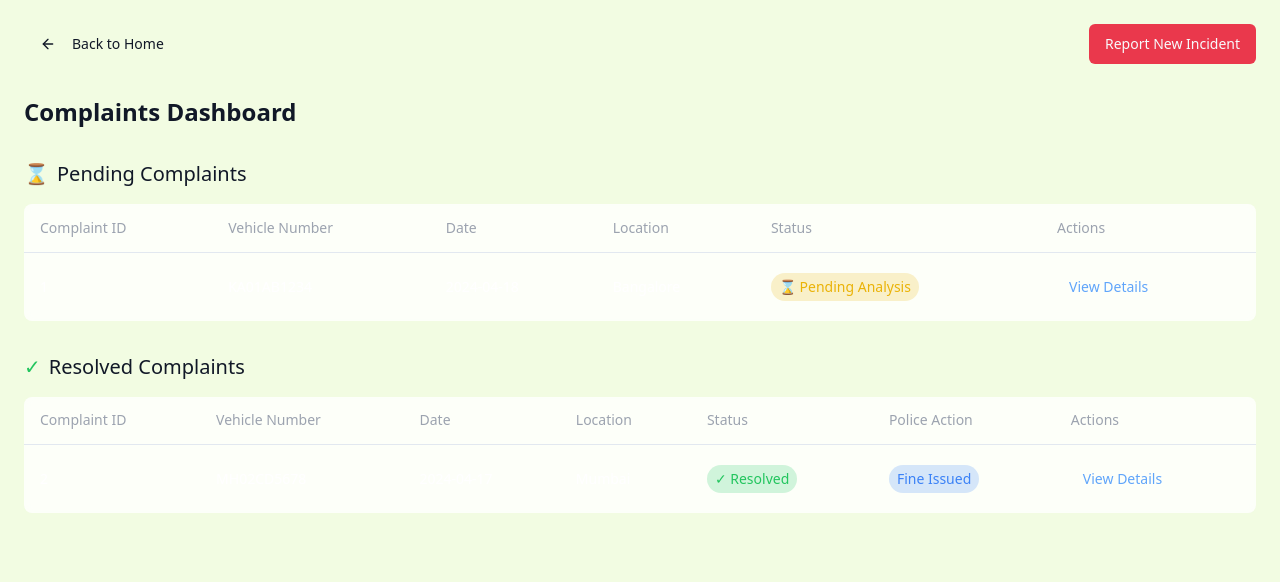
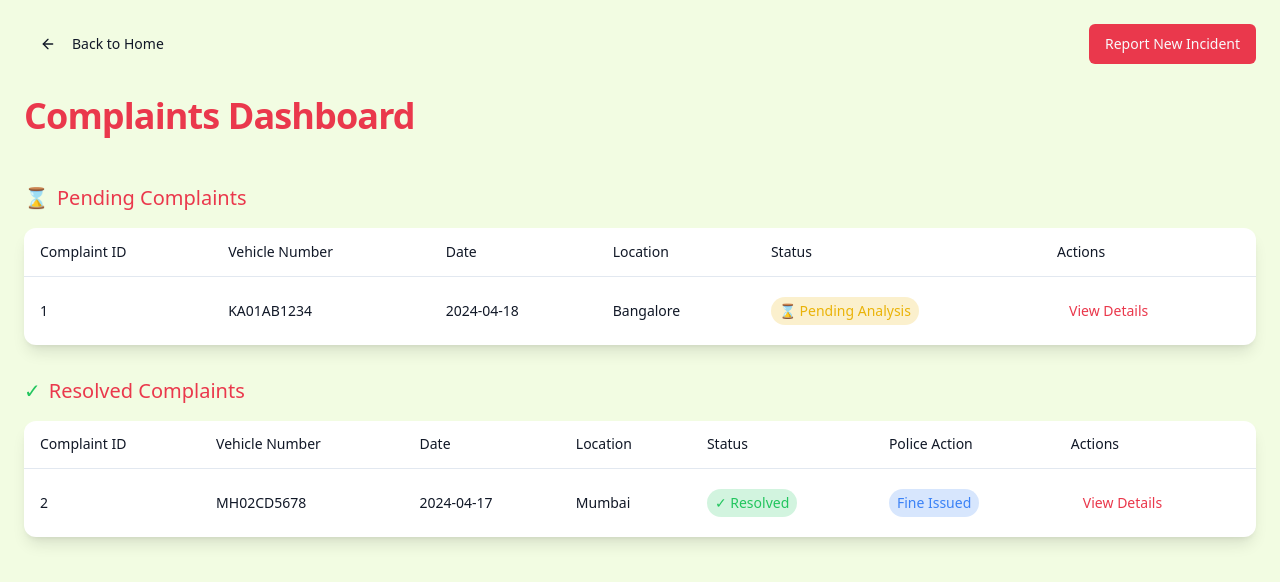
Before and after one commit to vibhu20054/RashDrive_Ai, a React (Vite) app: page /view-cases in a window 1280 px wide. Shown: the top 582 px of the page. Built offline with nearby package versions, Linux system fonts and the light colour scheme.

Commit message:
Fix: Improve View Cases page visibility
Adjust the View Cases page to improve text visibility.

```diff
--- a/src/pages/ViewCases.tsx
+++ b/src/pages/ViewCases.tsx
@@ -1,3 +1,4 @@
+
 import { ArrowLeft } from "lucide-react";
 import { Button } from "@/components/ui/button";
 import { Link } from "react-router-dom";
@@ -26,39 +27,41 @@ const ViewCases = () => {
           </Button>
         </div>
 
-        <h1 className="text-2xl font-bold text-gray-900 mb-8">Complaints Dashboard</h1>
+        <h1 className="text-4xl font-bold text-[#ea384c] mb-12 tracking-tight">
+          Complaints Dashboard
+        </h1>
 
         <div className="space-y-8">
           <div>
-            <h2 className="text-xl text-gray-900 mb-4 flex items-center gap-2">
+            <h2 className="text-xl text-[#ea384c] mb-4 flex items-center gap-2">
               <span className="text-yellow-500">⌛</span>
               Pending Complaints
             </h2>
-            <div className="bg-white/80 backdrop-blur-sm rounded-lg overflow-hidden">
+            <div className="bg-white rounded-xl shadow-lg overflow-hidden">
               <Table>
                 <TableHeader>
                   <TableRow>
-                    <TableHead className="text-gray-400">Complaint ID</TableHead>
-                    <TableHead className="text-gray-400">Vehicle Number</TableHead>
-                    <TableHead className="text-gray-400">Date</TableHead>
-                    <TableHead className="text-gray-400">Location</TableHead>
-                    <TableHead className="text-gray-400">Status</TableHead>
-                    <TableHead className="text-gray-400">Actions</TableHead>
+                    <TableHead className="text-gray-900">Complaint ID</TableHead>
+                    <TableHead className="text-gray-900">Vehicle Number</TableHead>
+                    <TableHead className="text-gray-900">Date</TableHead>
+                    <TableHead className="text-gray-900">Location</TableHead>
+                    <TableHead className="text-gray-900">Status</TableHead>
+                    <TableHead className="text-gray-900">Actions</TableHead>
                   </TableRow>
                 </TableHeader>
                 <TableBody>
                   <TableRow>
-                    <TableCell className="text-white">1</TableCell>
-                    <TableCell className="text-white">KA01AB1234</TableCell>
-                    <TableCell className="text-white">2024-04-18</TableCell>
-                    <TableCell className="text-white">Bangalore</TableCell>
+                    <TableCell className="text-gray-900">1</TableCell>
+                    <TableCell className="text-gray-900">KA01AB1234</TableCell>
+                    <TableCell className="text-gray-900">2024-04-18</TableCell>
+                    <TableCell className="text-gray-900">Bangalore</TableCell>
                     <TableCell>
                       <span className="inline-flex items-center px-2 py-1 rounded-full text-sm bg-yellow-500/20 text-yellow-500">
                         ⌛ Pending Analysis
                       </span>
                     </TableCell>
                     <TableCell>
-                      <Button variant="ghost" size="sm" className="text-blue-400 hover:text-blue-500">
+                      <Button variant="ghost" size="sm" className="text-[#ea384c] hover:text-[#ea384c]/90">
                         View Details
                       </Button>
                     </TableCell>
@@ -69,29 +72,29 @@ const ViewCases = () => {
           </div>
 
           <div>
-            <h2 className="text-xl text-gray-900 mb-4 flex items-center gap-2">
+            <h2 className="text-xl text-[#ea384c] mb-4 flex items-center gap-2">
               <span className="text-green-500">✓</span>
               Resolved Complaints
             </h2>
-            <div className="bg-white/80 backdrop-blur-sm rounded-lg overflow-hidden">
+            <div className="bg-white rounded-xl shadow-lg overflow-hidden">
               <Table>
                 <TableHeader>
                   <TableRow>
-                    <TableHead className="text-gray-400">Complaint ID</TableHead>
-                    <TableHead className="text-gray-400">Vehicle Number</TableHead>
-                    <TableHead className="text-gray-400">Date</TableHead>
-                    <TableHead className="text-gray-400">Location</TableHead>
-                    <TableHead className="text-gray-400">Status</TableHead>
-                    <TableHead className="text-gray-400">Police Action</TableHead>
-                    <TableHead className="text-gray-400">Actions</TableHead>
+                    <TableHead className="text-gray-900">Complaint ID</TableHead>
+                    <TableHead className="text-gray-900">Vehicle Number</TableHead>
+                    <TableHead className="text-gray-900">Date</TableHead>
+                    <TableHead className="text-gray-900">Location</TableHead>
+                    <TableHead className="text-gray-900">Status</TableHead>
+                    <TableHead className="text-gray-900">Police Action</TableHead>
+                    <TableHead className="text-gray-900">Actions</TableHead>
                   </TableRow>
                 </TableHeader>
                 <TableBody>
                   <TableRow>
-                    <TableCell className="text-white">2</TableCell>
-                    <TableCell className="text-white">MH02CD5678</TableCell>
-                    <TableCell className="text-white">2024-04-17</TableCell>
-                    <TableCell className="text-white">Mumbai</TableCell>
+                    <TableCell className="text-gray-900">2</TableCell>
+                    <TableCell className="text-gray-900">MH02CD5678</TableCell>
+                    <TableCell className="text-gray-900">2024-04-17</TableCell>
+                    <TableCell className="text-gray-900">Mumbai</TableCell>
                     <TableCell>
                       <span className="inline-flex items-center px-2 py-1 rounded-full text-sm bg-green-500/20 text-green-500">
                         ✓ Resolved
@@ -103,7 +106,7 @@ const ViewCases = () => {
                       </span>
                     </TableCell>
                     <TableCell>
-                      <Button variant="ghost" size="sm" className="text-blue-400 hover:text-blue-500">
+                      <Button variant="ghost" size="sm" className="text-[#ea384c] hover:text-[#ea384c]/90">
                         View Details
                       </Button>
                     </TableCell>
```
